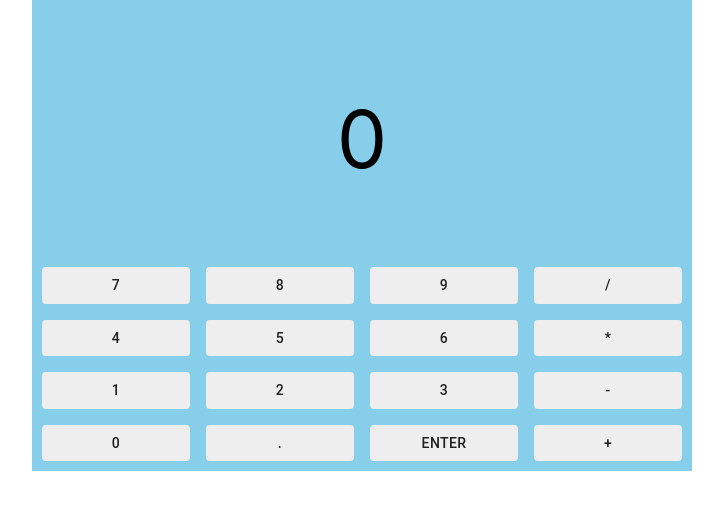
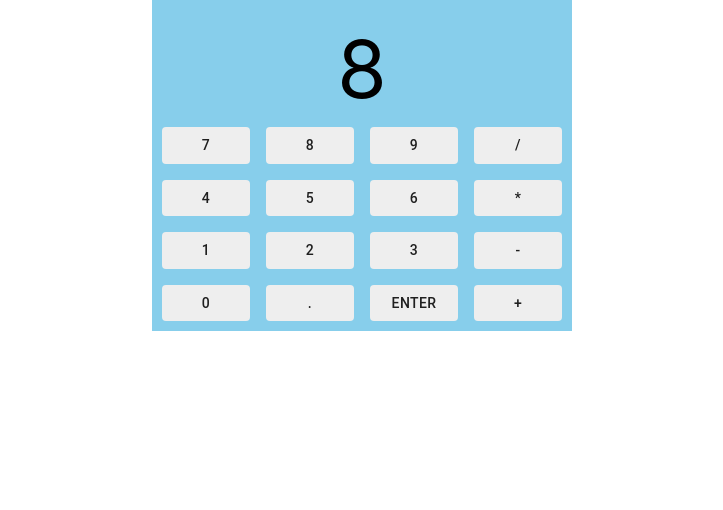
Before and after one commit to KirbyPatrick/calculator, a React (Create React App) app: page / in a window 1280 px wide. Shown: the top 510 px of the page, without its empty margins (278-1001 px from the left). Built offline with nearby package versions, Linux system fonts and the light colour scheme.

Commit message:
minor styling adjustments

```diff
--- a/src/App.css
+++ b/src/App.css
@@ -11,7 +11,8 @@
 
 .center {
   margin: auto;
-  width: 50%;
+  max-width: 400px;
+  min-width: 300px;
   padding: 10px;
   text-align: center;
 }
@@ -25,5 +26,6 @@
 }
 
 p {
+  margin: 10px;
   font-size: 5em;
 }
--- a/src/components/Results.js
+++ b/src/components/Results.js
@@ -1,10 +1,14 @@
 import React, { Component } from "react";
 
 class Results extends Component {
+  state = {
+    currentNumber: 8
+  };
+
   render() {
     return (
-      <div className="">
-        <p>0</p>
+      <div>
+        <p>{this.state.currentNumber}</p>
       </div>
     );
   }
```
